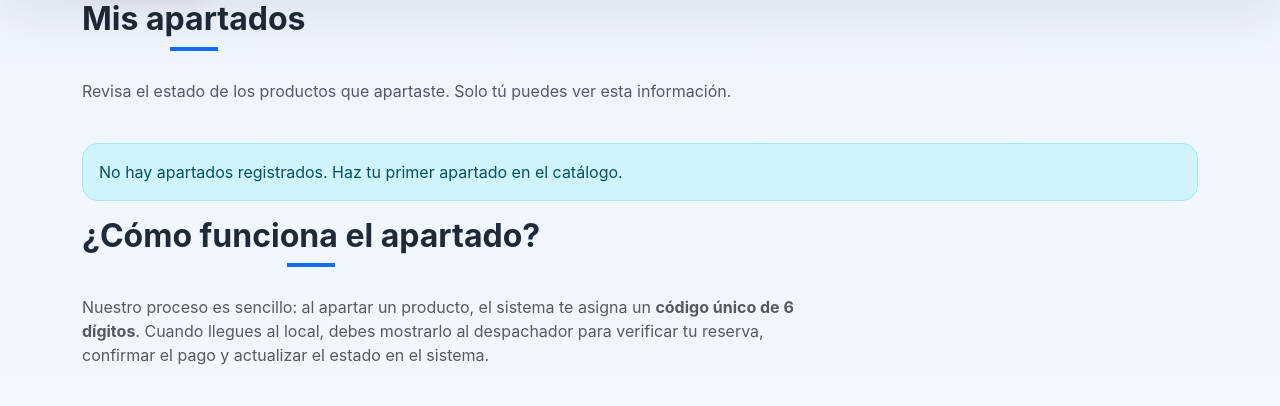
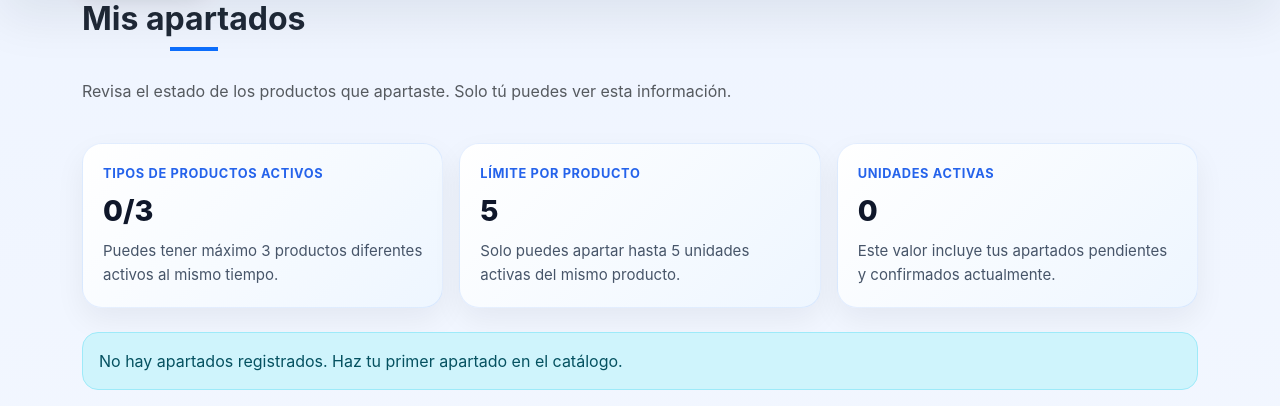
Before and after one commit to camilouan/servicio-tecnico-web, a Django app: page /mis-apartados/ in a window 1280 px wide. Shown: the part 185-591 px from the top of the page. Run offline with Django 5.2, Linux system fonts and the light colour scheme; the visitor is signed in with stand-in values (Sample User, id 1); data that the repository does not hold is empty.

Commit message:
ajustando logica de apartado y hora del servidor

```diff
--- a/inventario/static/inventario/css/styles.css
+++ b/inventario/static/inventario/css/styles.css
@@ -718,6 +718,39 @@ main {
   transform: translateX(5px);
 }
 
+/* Resumen de límites de apartados */
+.limit-card {
+  background: linear-gradient(135deg, #ffffff 0%, #eef6ff 100%);
+  border: 1px solid rgba(59, 130, 246, 0.12);
+  border-radius: 1.25rem;
+  padding: 1.25rem;
+  box-shadow: 0 12px 30px rgba(15, 23, 42, 0.06);
+  height: 100%;
+}
+
+.limit-label {
+  display: block;
+  font-size: 0.8rem;
+  font-weight: 700;
+  color: #2563eb;
+  text-transform: uppercase;
+  letter-spacing: 0.05em;
+  margin-bottom: 0.4rem;
+}
+
+.limit-value {
+  font-size: 1.8rem;
+  font-weight: 800;
+  color: #0f172a;
+  margin-bottom: 0.4rem;
+}
+
+.limit-card p {
+  color: #475569;
+  line-height: 1.6;
+  font-size: 0.94rem;
+}
+
 /* Perfil de usuario */
 .profile-card {
   background: #ffffff;
--- a/inventario/templates/mis_apartados.html
+++ b/inventario/templates/mis_apartados.html
@@ -10,6 +10,30 @@
             <div class="col">
                 <h2 class="section-title">Mis apartados</h2>
                 <p class="text-muted">Revisa el estado de los productos que apartaste. Solo tú puedes ver esta información.</p>
+            </div>
+        </div>
+
+        <div class="row g-3 mb-4">
+            <div class="col-md-4">
+                <div class="limit-card">
+                    <span class="limit-label">Tipos de productos activos</span>
+                    <div class="limit-value">{{ productos_distintos_activos }}/{{ max_productos_distintos }}</div>
+                    <p class="mb-0">Puedes tener máximo {{ max_productos_distintos }} productos diferentes activos al mismo tiempo.</p>
+                </div>
+            </div>
+            <div class="col-md-4">
+                <div class="limit-card">
+                    <span class="limit-label">Límite por producto</span>
+                    <div class="limit-value">{{ max_unidades_por_producto }}</div>
+                    <p class="mb-0">Solo puedes apartar hasta {{ max_unidades_por_producto }} unidades activas del mismo producto.</p>
+                </div>
+            </div>
+            <div class="col-md-4">
+                <div class="limit-card">
+                    <span class="limit-label">Unidades activas</span>
+                    <div class="limit-value">{{ total_unidades_activas }}</div>
+                    <p class="mb-0">Este valor incluye tus apartados pendientes y confirmados actualmente.</p>
+                </div>
             </div>
         </div>
 
--- a/inventario/views.py
+++ b/inventario/views.py
@@ -56,9 +56,41 @@ def logout_view(request):
 def apartar_producto(request, producto_id):
     producto = get_object_or_404(Producto, id=producto_id)
 
-    cantidad = int(request.POST.get('cantidad', 1))
+    try:
+        cantidad = int(request.POST.get('cantidad', 1))
+    except (TypeError, ValueError):
+        messages.error(request, 'La cantidad ingresada no es válida.')
+        return redirect('productos')
+
+    if cantidad < 1:
+        messages.error(request, 'Debes apartar al menos una unidad.')
+        return redirect('productos')
 
     if cantidad > 5:
+        messages.error(request, 'Solo puedes solicitar hasta 5 unidades por intento.')
+        return redirect('productos')
+
+    estados_activos = ['pendiente', 'confirmado']
+    apartados_activos_usuario = Apartado.objects.filter(
+        usuario=request.user,
+        estado__in=estados_activos,
+    ).exclude(fecha_expiracion__lt=timezone.now(), estado='pendiente')
+
+    productos_distintos_activos = set(apartados_activos_usuario.values_list('producto_id', flat=True))
+    if producto.id not in productos_distintos_activos and len(productos_distintos_activos) >= 3:
+        messages.warning(request, 'Solo puedes tener 3 tipos diferentes de productos activos al mismo tiempo. Espera a que uno se entregue, cancele o expire para apartar otro distinto.')
+        return redirect('productos')
+
+    cantidad_ya_apartada = apartados_activos_usuario.filter(producto=producto).values_list('cantidad', flat=True)
+    total_apartado = sum(cantidad_ya_apartada)
+
+    if total_apartado >= 5:
+        messages.warning(request, 'Ya tienes el máximo permitido de 5 unidades activas para este producto.')
+        return redirect('productos')
+
+    if total_apartado + cantidad > 5:
+        disponibles_para_ti = 5 - total_apartado
+        messages.warning(request, f'Solo puedes apartar {disponibles_para_ti} unidad(es) más de este producto hasta que tus apartados se entreguen, cancelen o expiren.')
         return redirect('productos')
 
     if producto.stock_disponible >= cantidad:
@@ -71,8 +103,10 @@ def apartar_producto(request, producto_id):
 
         producto.stock_disponible -= cantidad
         producto.save()
+        messages.success(request, f'Se apartaron correctamente {cantidad} unidad(es) de {producto.nombre}.')
+    else:
+        messages.error(request, 'No hay suficiente stock disponible para completar el apartado.')
 
-    # ir al catálogo de productos después de apartar
     return redirect('productos')
 
 def landing(request):
@@ -140,7 +174,23 @@ def productos(request):
 @login_required
 def mis_apartados(request):
     apartados = Apartado.objects.filter(usuario=request.user).select_related('producto').order_by('-fecha_apartado')
-    return render(request, 'mis_apartados.html', {'apartados': apartados})
+
+    estados_activos = ['pendiente', 'confirmado']
+    apartados_activos = apartados.filter(estado__in=estados_activos)
+    productos_distintos_activos = len(set(apartados_activos.values_list('producto_id', flat=True)))
+    total_unidades_activas = sum(apartados_activos.values_list('cantidad', flat=True))
+
+    return render(
+        request,
+        'mis_apartados.html',
+        {
+            'apartados': apartados,
+            'productos_distintos_activos': productos_distintos_activos,
+            'total_unidades_activas': total_unidades_activas,
+            'max_productos_distintos': 3,
+            'max_unidades_por_producto': 5,
+        },
+    )
 
 
 @login_required
--- a/servicio_tecnico/settings.py
+++ b/servicio_tecnico/settings.py
@@ -175,8 +175,8 @@ AUTH_PASSWORD_VALIDATORS = [
 # INTERNATIONALIZATION
 # -------------------------
 
-LANGUAGE_CODE = 'es-mx'
-TIME_ZONE = 'UTC'
+LANGUAGE_CODE = 'es-co'
+TIME_ZONE = 'America/Bogota'
 
 USE_I18N = True
 USE_TZ = True
```
